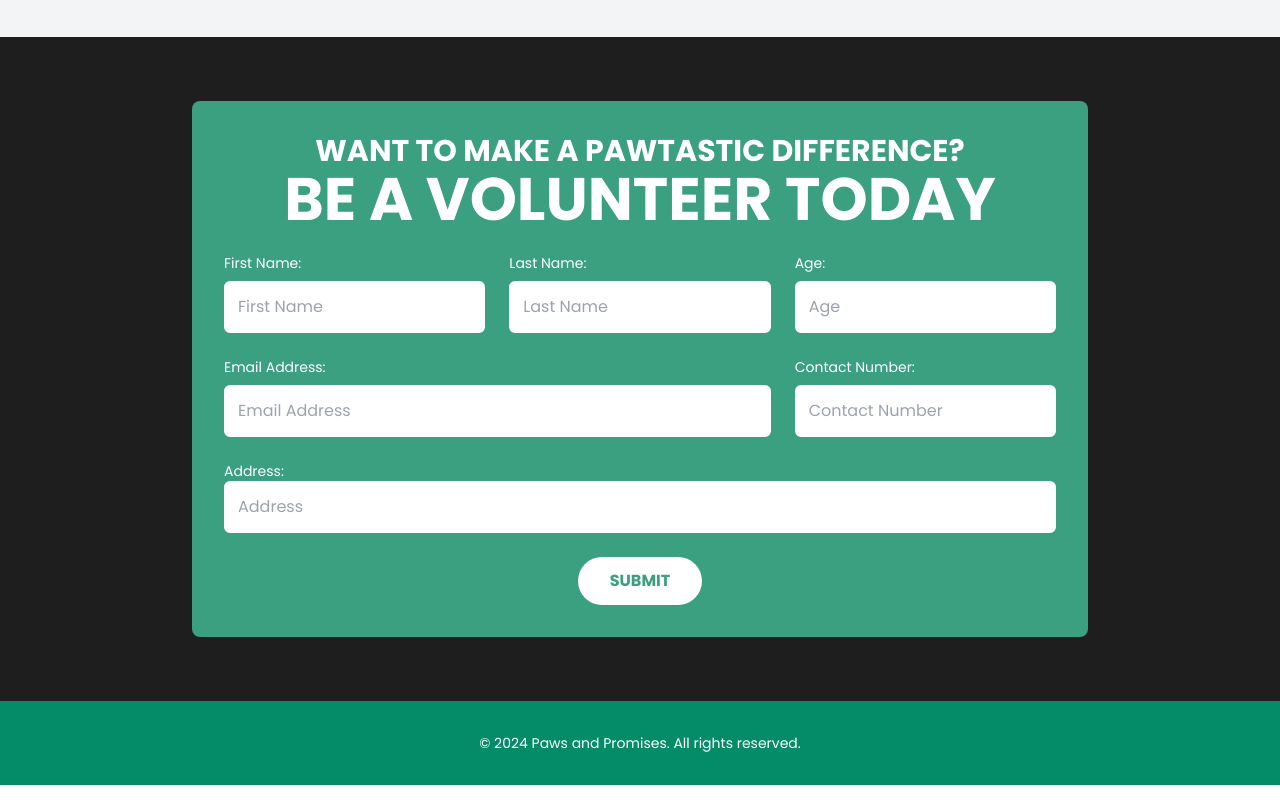
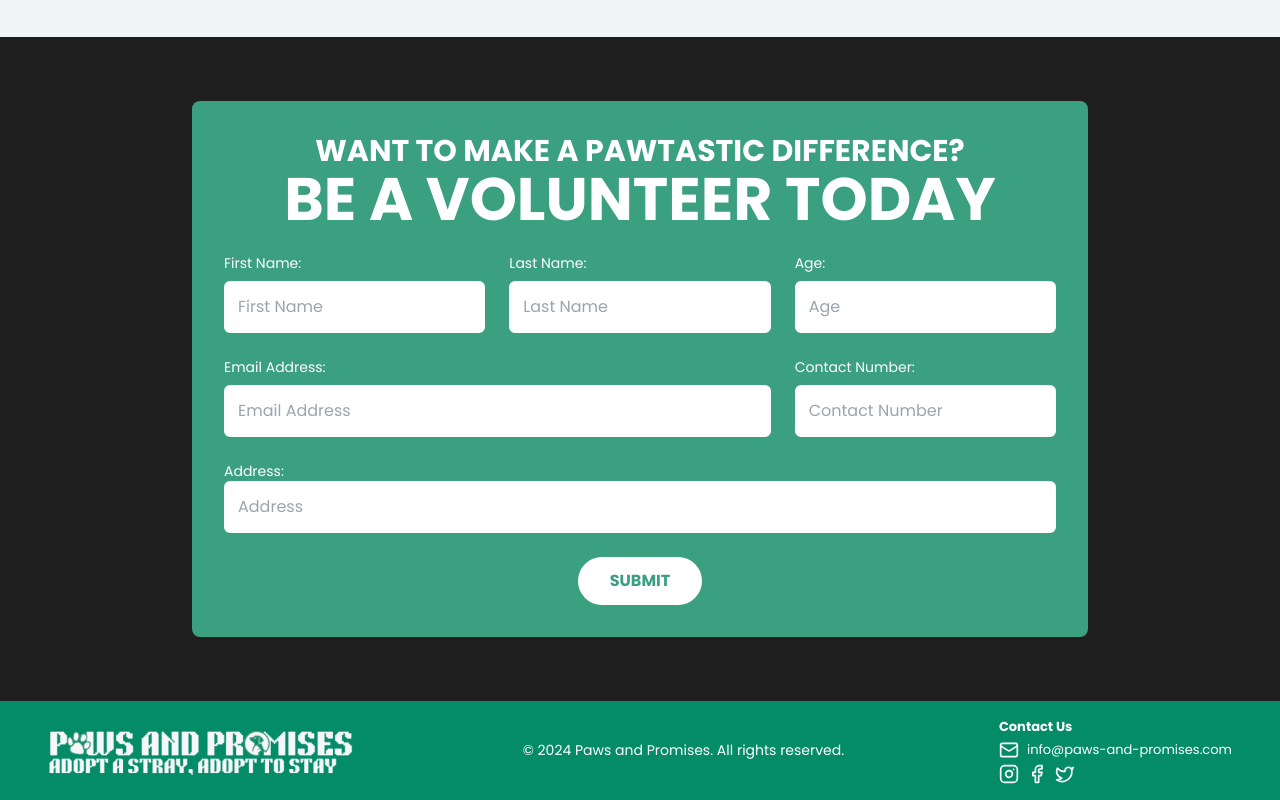
Before and after one commit to Miyukiin/PawsNPromises, a Next.js app in the folder Frontend/: page /home in a window 1280 px wide. Shown: the part 1854-2654 px from the top of the page. Built offline with nearby package versions, Linux system fonts and the light colour scheme; no server answers.

Commit message:
Fix: Retained old footer, but replaced non functional Help etc column with copyright.

```diff
--- a/Frontend/src/components/Footer.tsx
+++ b/Frontend/src/components/Footer.tsx
@@ -1,13 +1,130 @@
 'use client';
 
 import React from 'react';
+import Image from 'next/image';
 
 const Footer: React.FC = () => {
   return (
-    <footer className="bg-[#048C68] text-white flex justify-center items-center py-8 px-6 w-full">
-      <p className="text-center text-sm">
-        &copy; {new Date().getFullYear()} Paws and Promises. All rights reserved.
-      </p>
+    <footer className="bg-[#048C68] text-white py-8 px-6 lg:py-4 lg:px-12">
+      <div className="flex flex-wrap justify-between items-center gap-4">
+        {/* Leftmost Logo */}
+        <div className="flex items-center">
+          <Image
+            src="/image/footer-pawsnpromises.png"
+            alt="Paws and Promises Footer Logo"
+            width={320}
+            height={50}
+            priority
+            className="h-auto"
+          />
+        </div>
+
+        {/* Copyright */}
+        <div className="flex items-center justify-center h-full">
+          <p className="text-center text-sm">
+            &copy; {new Date().getFullYear()} Paws and Promises. All rights reserved.
+          </p>
+        </div>
+
+        {/* Contact Section */}
+        <div>
+          <h6 className="font-bold text-[13px] mb-1">Contact Us</h6>
+          <p className="text-sm flex items-center gap-2">
+            {/* Email Icon */}
+            <svg
+              xmlns="http://www.w3.org/2000/svg"
+              width="24"
+              height="24"
+              viewBox="0 0 24 24"
+              fill="none"
+              stroke="currentColor"
+              strokeWidth="2"
+              strokeLinecap="round"
+              strokeLinejoin="round"
+              className="lucide lucide-mail w-5 h-5"
+            >
+              <rect width="20" height="16" x="2" y="4" rx="2" />
+              <path d="m22 7-8.97 5.7a1.94 1.94 0 0 1-2.06 0L2 7" />
+            </svg>
+            <a href="mailto:info@paws-and-promises.com" className="text-[13px]">
+              info@paws-and-promises.com
+            </a>
+          </p>
+          <div className="mt-1 flex gap-2">
+            {/* Instagram SVG */}
+            <a
+              href="https://instagram.com"
+              target="_blank"
+              rel="noopener noreferrer"
+              className="text-white hover:text-gray-200 transition"
+              aria-label="Instagram"
+            >
+              <svg
+                xmlns="http://www.w3.org/2000/svg"
+                width="24"
+                height="24"
+                viewBox="0 0 24 24"
+                fill="none"
+                stroke="currentColor"
+                strokeWidth="2"
+                strokeLinecap="round"
+                strokeLinejoin="round"
+                className="lucide lucide-instagram w-5 h-5"
+              >
+                <rect width="20" height="20" x="2" y="2" rx="5" ry="5" />
+                <path d="M16 11.37A4 4 0 1 1 12.63 8 4 4 0 0 1 16 11.37z" />
+                <line x1="17.5" x2="17.51" y1="6.5" y2="6.5" />
+              </svg>
+            </a>
+            {/* Facebook SVG */}
+            <a
+              href="https://facebook.com"
+              target="_blank"
+              rel="noopener noreferrer"
+              className="text-white hover:text-gray-200 transition"
+              aria-label="Facebook"
+            >
+              <svg
+                xmlns="http://www.w3.org/2000/svg"
+                width="24"
+                height="24"
+                viewBox="0 0 24 24"
+                fill="none"
+                stroke="currentColor"
+                strokeWidth="2"
+                strokeLinecap="round"
+                strokeLinejoin="round"
+                className="lucide lucide-facebook w-5 h-5"
+              >
+                <path d="M18 2h-3a5 5 0 0 0-5 5v3H7v4h3v8h4v-8h3l1-4h-4V7a1 1 0 0 1 1-1h3z" />
+              </svg>
+            </a>
+            {/* Twitter SVG */}
+            <a
+              href="https://twitter.com"
+              target="_blank"
+              rel="noopener noreferrer"
+              className="text-white hover:text-gray-200 transition"
+              aria-label="Twitter"
+            >
+              <svg
+                xmlns="http://www.w3.org/2000/svg"
+                width="24"
+                height="24"
+                viewBox="0 0 24 24"
+                fill="none"
+                stroke="currentColor"
+                strokeWidth="2"
+                strokeLinecap="round"
+                strokeLinejoin="round"
+                className="lucide lucide-twitter w-5 h-5"
+              >
+                <path d="M22 4s-.7 2.1-2 3.4c1.6 10-9.4 17.3-18 11.6 2.2.1 4.4-.6 6-2C3 15.5.5 9.6 3 5c2.2 2.6 5.6 4.1 9 4-.9-4.2 4-6.6 7-3.8 1.1 0 3-1.2 3-1.2z" />
+              </svg>
+            </a>
+          </div>
+        </div>
+      </div>
     </footer>
   );
 };
```
